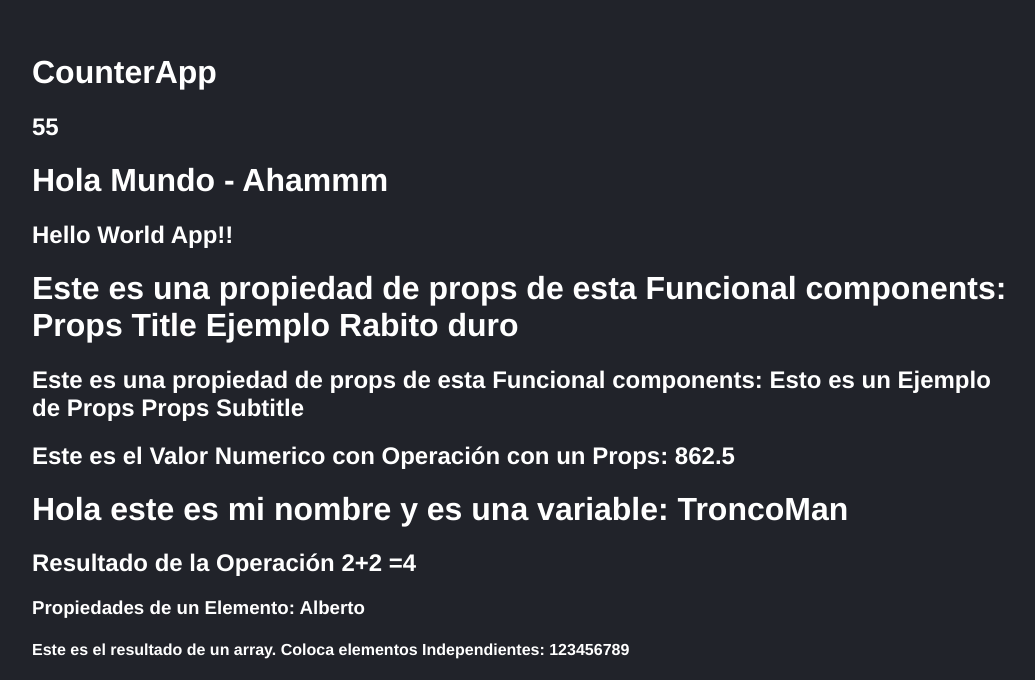
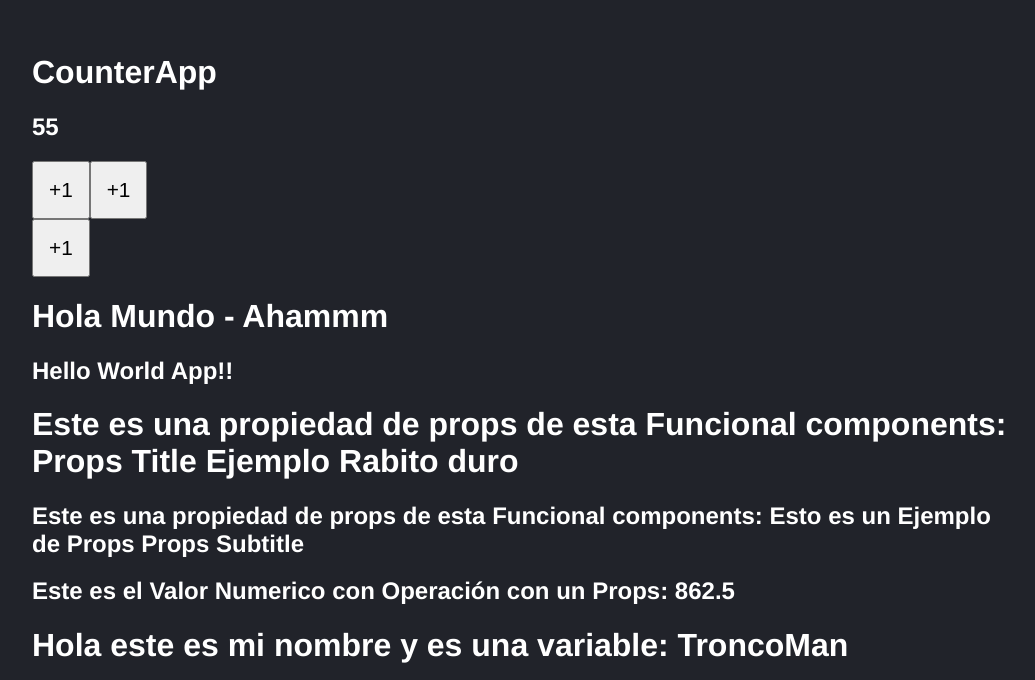
Before and after one commit to jmcepeda/20241002_React_DevTalles_Hooks, a React (Vite) app in the folder 03-counter-app-vite/: page / in a window 1280 px wide. Shown: the part 115-795 px from the top of the page, without its empty margins (116-1151 px from the left). Built offline with nearby package versions, Linux system fonts and the light colour scheme.

Commit message:
20241010_0758_ Seguimos Avanzando

```diff
--- a/03-counter-app-vite/src/CounterApp.jsx
+++ b/03-counter-app-vite/src/CounterApp.jsx
@@ -1,11 +1,42 @@
 import PropTypes from "prop-types"
 
+// Siempre que sea posible es preferible que las funciones vayasn fuera del Funcional Component, Fuera del Componente Funcional, pues la función ocupara menos recursos pues solo ocupa espacio en memoria una sola vez, indepenidientemente del número de veces que se renderice el componente.
+const handleAppOut = (event) => {
+  console.log(event);
+}
 
 export const CounterApp = ({value}) => {
+
+  const handleAppIn = () => {
+    // console.log(event, newValue);
+
+    console.log("value antes del Evento:", value)
+    console.log("+1")
+
+    value=11000
+    console.log("value despues del evento en función handleAppIn: ", value)
+    // value=1000; Este codigo no va a funcionar, no refleja el cambio del valor de la variable en el Componente
+    // En React, Para que haya cambios en los valores que representa el Componente, una vez que se renderiza, hay que indicarle a React que vha habido ese cambio para que vuelva a Renderizar el componente, este React lo hace de una forma muy eficiente
+  }
+
   return (
     <>
+
       <h1>CounterApp</h1>
-      <h2>{value}</h2>
+      <h2>{ value }</h2>
+      {/* Esta sería la manera de definir correctamwnte la función en JavaScript,
+      Pero los nuevos estandar de javascrit permite simplificar la definición
+      Cuando el argumento del evento coincide con el argumento que se pasa a la función, es por esto que directamente se puede poner la función en el evento y se puede simplificar, puesto que el argumento del evento y de la función vinculada coinciden  */}
+      <button onClick={(event)=>handleAppIn(event)}>
+      +1</button>
+
+      <button onClick={(event)=>handleAppIn(event,"Hola Mundo")
+      }>+1</button>
+
+      <br />
+
+      <button onClick={handleAppOut}>+1</button>
+
     </>
   )
 }
--- a/03-counter-app-vite/src/styles.css
+++ b/03-counter-app-vite/src/styles.css
@@ -5,3 +5,9 @@ html, body {
     font-size: 1.3 rem;
     padding: 70px;
 }
+
+button {
+
+    padding: 15px;
+    font-size: 1.3rem;
+}
```
